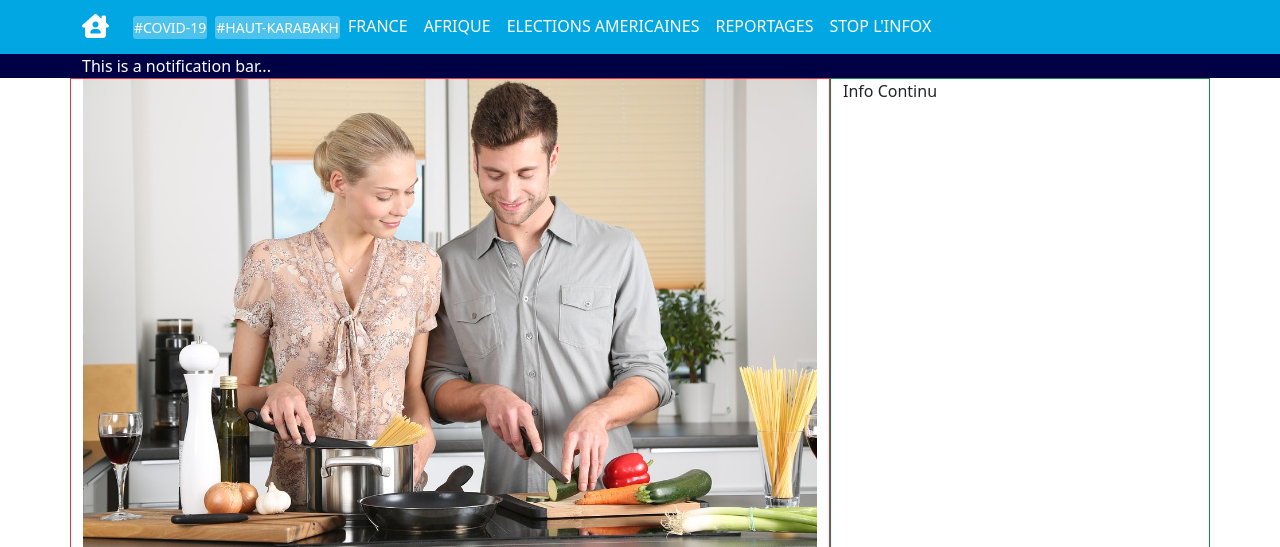
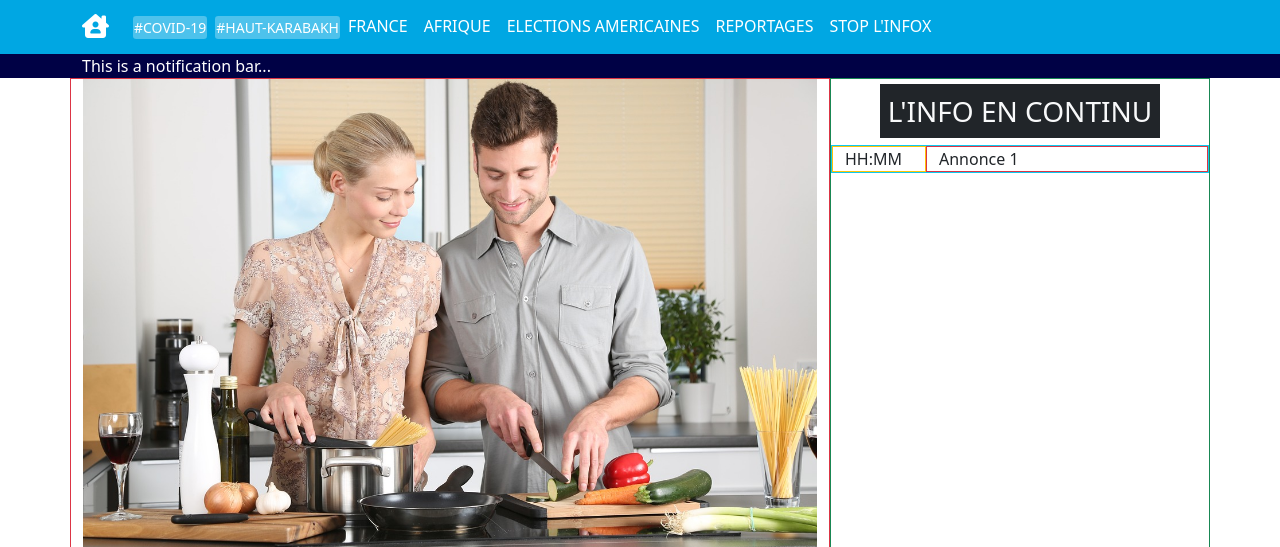
Before and after one commit to borishristi/project_clone_24, a plain HTML site: page index.html in a window 1280 px wide. Shown: the part 54-601 px from the top of the page. Drawn offline with nearby package versions, Linux system fonts and the light colour scheme.

Commit message:
I start to code the section continous news

```diff
--- a/index.html
+++ b/index.html
@@ -105,7 +105,25 @@
                 </div>
             </div>
             <div class="col-lg-4 border border-success">
-                Info Continu
+                <div class="row">
+                    <div class="col-lg-12">
+                        <p class="text-center mt-3"><span class="h3  w-100 bg-dark p-2 mt-0 text-light">L'INFO EN CONTINU</span></p>
+                    </div>
+                    <div class="col-lg-12">
+                        <div class="row">
+                            <div class="col-md-12">
+                                <div class="row border border-info">
+                                    <div class="col-3 border border-warning">
+                                        <span>HH:MM</span>
+                                    </div>
+                                    <div class="col-9 border border-danger">
+                                        <span>Annonce 1</span>
+                                    </div>
+                                </div>
+                             </div>
+                        </div>
+                    </div>
+                </div>
             </div>
         </div>
     </div>
```
Also changed, not shown: images/info-continu.png (added).
